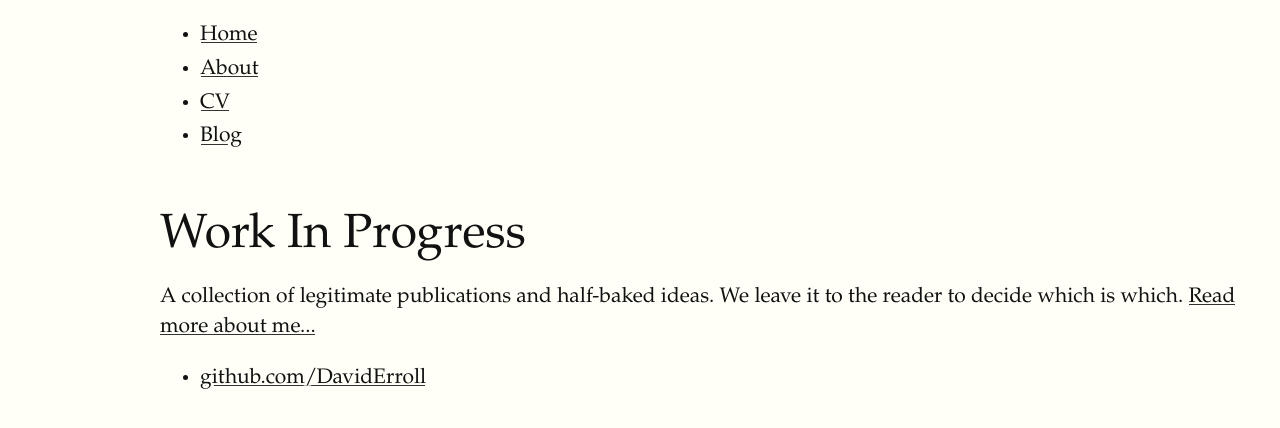
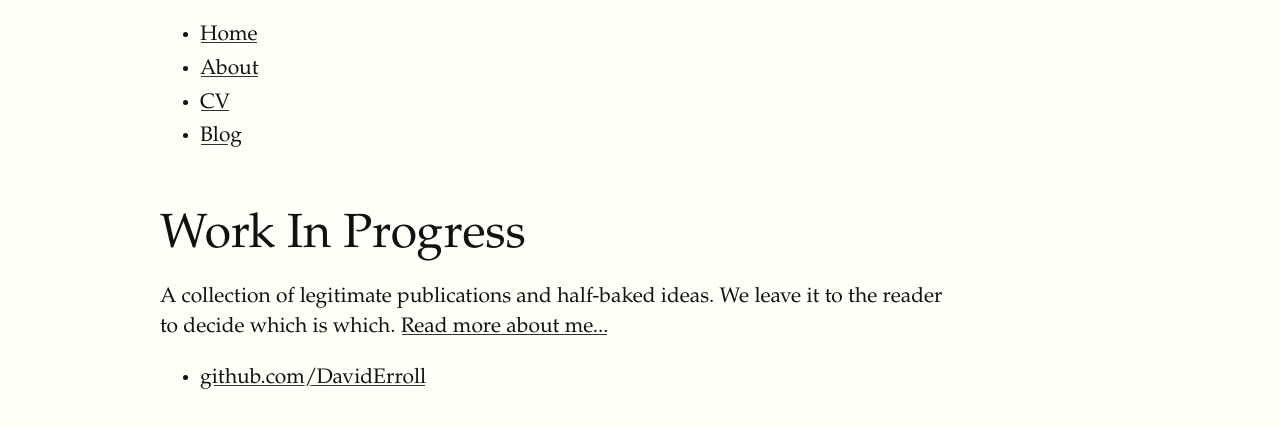
Before and after one commit to DavidErroll/DavidErroll.github.io, a Jekyll site: the page built from index.html, in a window 1280 px wide. Shown: the top 428 px of the page. Built offline with Jekyll 4.4.1, drawn with Linux system fonts in a browser that asks for light colours; some web fonts are replaced.

Commit message:
Update tufte.css

```diff
--- a/stylesheets/tufte.css
+++ b/stylesheets/tufte.css
@@ -30,7 +30,7 @@
 /* Tufte CSS styles */
 html { font-size: 15px; }
 
-body { width: 87.5%;
+body { width: 62.5%;
        margin-left: auto;
        margin-right: auto;
        padding-left: 12.5%;
```
